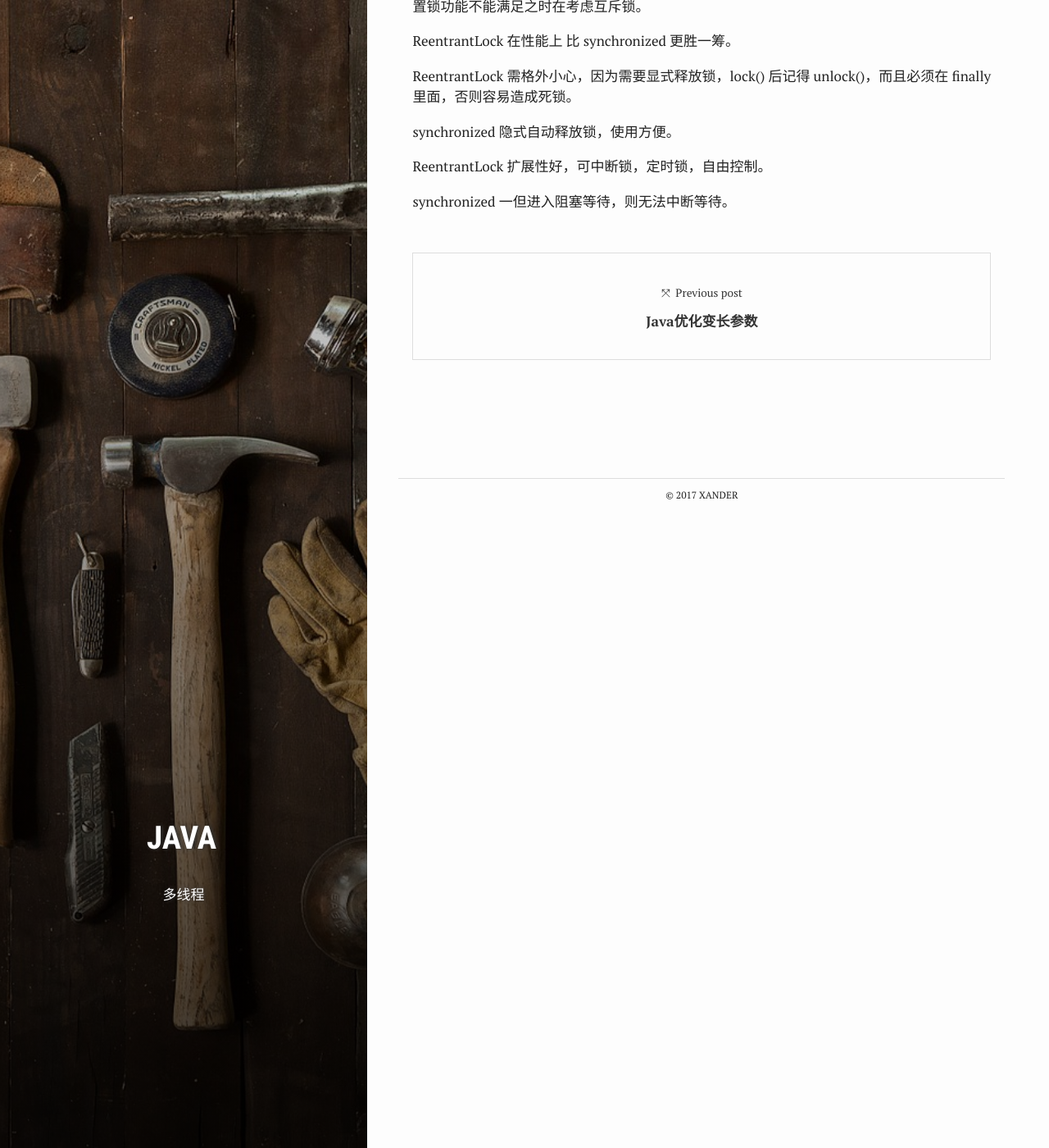
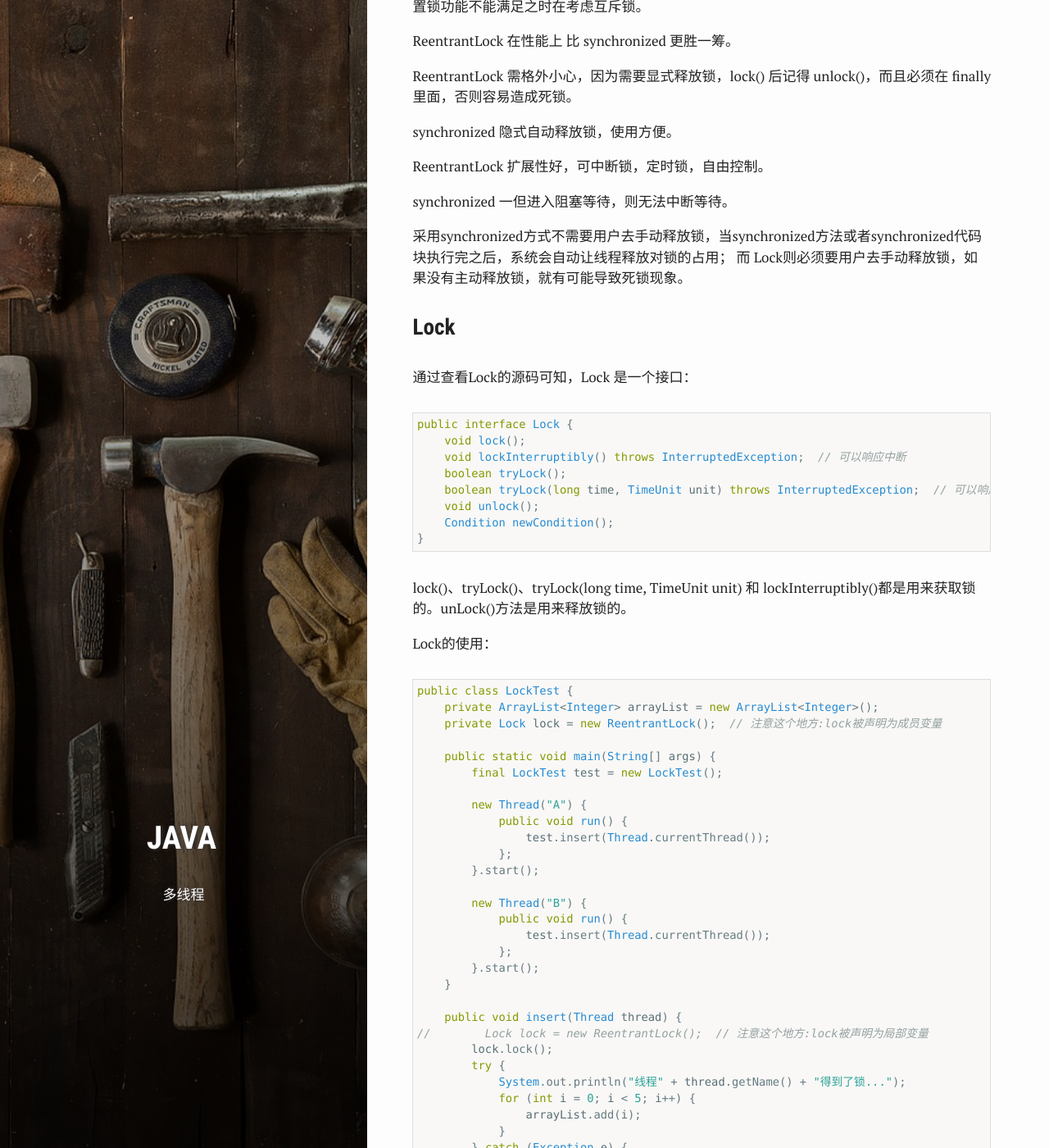
Before and after one commit to yyxiao/yyxiao.github.io, a Jekyll site: the page built from _posts/2017-05-09-多线程内置锁与互斥锁.md, in a window 1280 px wide and 1400 px high, scrolled down 10231 px. Shown: the whole window at 82% size. Built offline with Jekyll 4.4.1, drawn with Linux system fonts in a browser that asks for light colours; some of the changed text lies outside the part shown.

Commit message:
update lock

````diff
--- a/_posts/2017-05-09-多线程内置锁与互斥锁.md
+++ b/_posts/2017-05-09-多线程内置锁与互斥锁.md
@@ -462,3 +462,80 @@ synchronized 隐式自动释放锁，使用方便。
 ReentrantLock 扩展性好，可中断锁，定时锁，自由控制。
 
 synchronized 一但进入阻塞等待，则无法中断等待。
+
+采用synchronized方式不需要用户去手动释放锁，当synchronized方法或者synchronized代码块执行完之后，系统会自动让线程释放对锁的占用；
+而 Lock则必须要用户去手动释放锁，如果没有主动释放锁，就有可能导致死锁现象。
+
+### Lock
+
+通过查看Lock的源码可知，Lock 是一个接口：
+```java
+public interface Lock {
+    void lock();
+    void lockInterruptibly() throws InterruptedException;  // 可以响应中断
+    boolean tryLock();
+    boolean tryLock(long time, TimeUnit unit) throws InterruptedException;  // 可以响应中断
+    void unlock();
+    Condition newCondition();
+}
+```
+lock()、tryLock()、tryLock(long time, TimeUnit unit) 和 lockInterruptibly()都是用来获取锁的。unLock()方法是用来释放锁的。
+
+Lock的使用：
+```java
+public class LockTest {
+    private ArrayList<Integer> arrayList = new ArrayList<Integer>();
+    private Lock lock = new ReentrantLock();  // 注意这个地方:lock被声明为成员变量
+
+    public static void main(String[] args) {
+        final LockTest test = new LockTest();
+
+        new Thread("A") {
+            public void run() {
+                test.insert(Thread.currentThread());
+            };
+        }.start();
+
+        new Thread("B") {
+            public void run() {
+                test.insert(Thread.currentThread());
+            };
+        }.start();
+    }
+
+    public void insert(Thread thread) {
+//        Lock lock = new ReentrantLock();  // 注意这个地方:lock被声明为局部变量
+        lock.lock();
+        try {
+            System.out.println("线程" + thread.getName() + "得到了锁...");
+            for (int i = 0; i < 5; i++) {
+                arrayList.add(i);
+            }
+        } catch (Exception e) {
+
+        } finally {
+            System.out.println("线程" + thread.getName() + "释放了锁...");
+            lock.unlock();
+        }
+    }
+}
+```
+需注意Lock定义为局部变量与成员变量时线程获得、释放锁的顺序。
+
+#### 锁的概念
+
+1. 可重入性
+锁具备可重入性，则称作为可重入锁。像synchronized和ReentrantLock都是可重入锁，
+
+2. 可中断锁
+可中断锁就是可以响应中断的锁。在Java中，Synchronized就不是可中断锁，而Lock是可中断锁。
+
+3. 公平锁
+公平锁即尽量以请求锁的顺序来获取锁。
+synchronized就是非公平锁，它无法保证等待的线程获取锁的顺序。而对于ReentrantLock和ReentrantReadWriteLock，它默认情况下是非公平锁，但是可以设置为公平锁。
+
+4. 读写锁
+读写锁将对临界资源的访问分成了两个锁，一个读锁和一个写锁。
+正因为有了读写锁，才使得多个线程之间的读操作不会发生冲突。
+ReadWriteLock就是读写锁，它是一个接口，ReentrantReadWriteLock实现了这个接口。
+可以通过readLock()获取读锁，通过writeLock()获取写锁。
````
